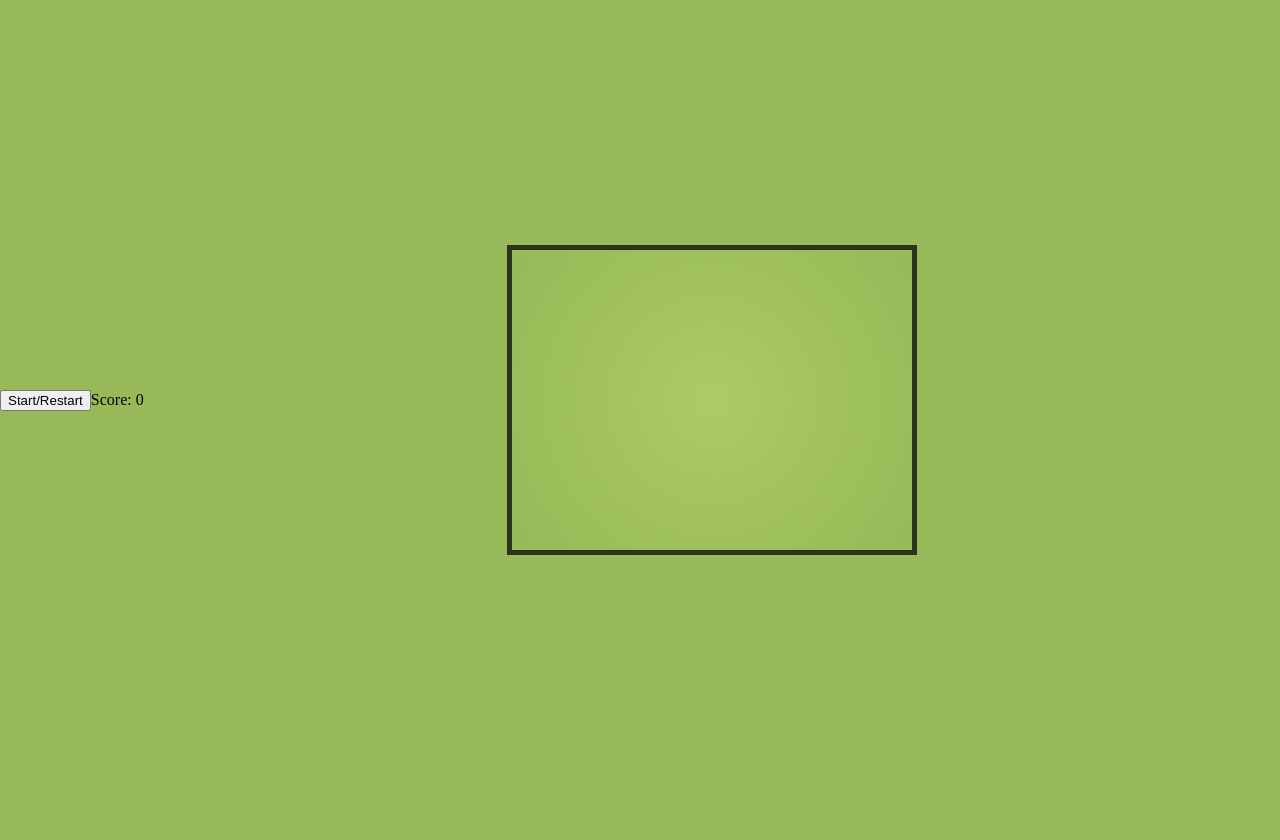
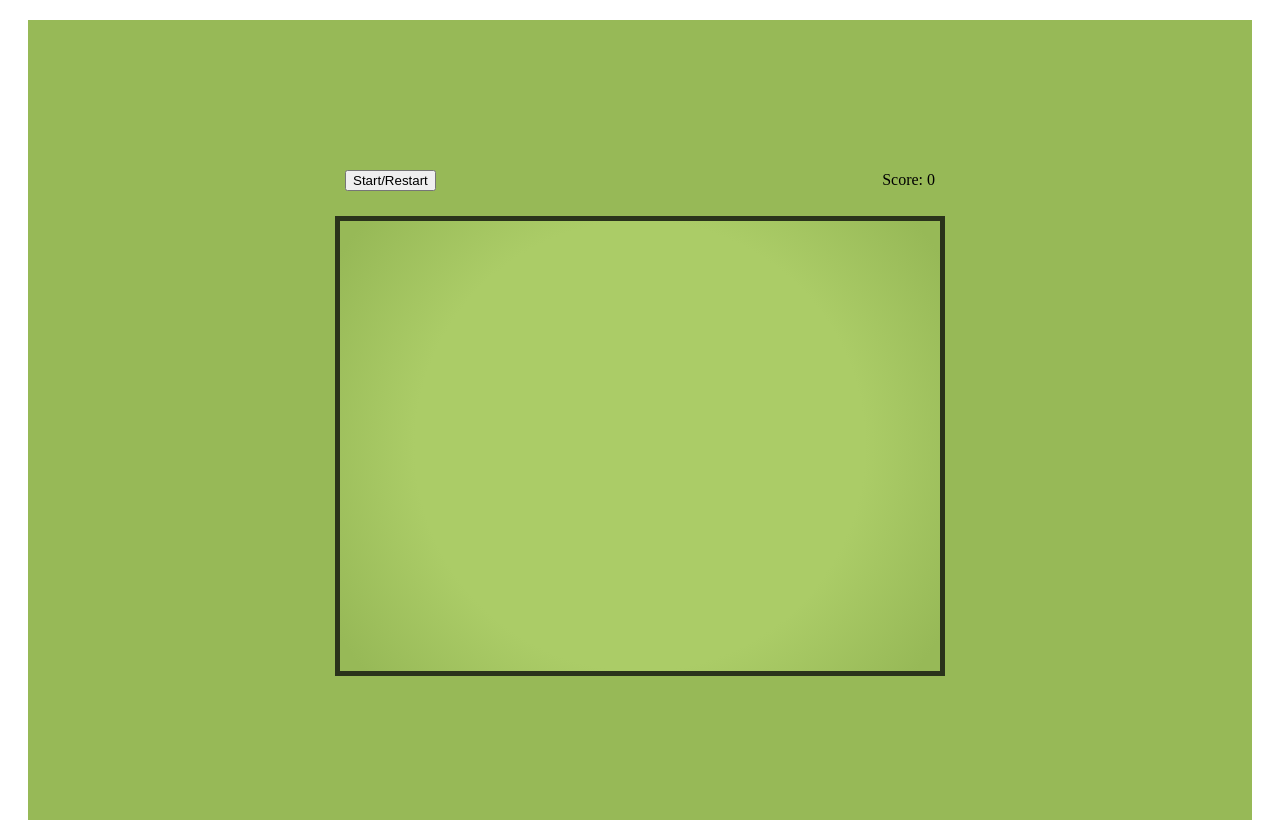
Before and after one commit to AnnaLinden/JS-Multiplication-snake, a plain HTML site: page index.html in a window 1280 px wide. Before the commit the page ends 800 px from the top, so only its background shows below. Drawn offline with Linux system fonts and the light colour scheme.

Commit message:
design adjustments

```diff
--- a/app.js
+++ b/app.js
@@ -3,7 +3,7 @@ document.addEventListener('DOMContentLoaded', function() {
     const scoreDisplay = document.querySelector('span');
     const startBtn = document.querySelector('.start');
 
-    const width = 20;
+    let width = 20;
     let currentIndex = 0; // first div in our grid
     let foodIndex = 0; // first div in our grid
     let currentSnake = [2,1,0]; // the div in our grid being 2 (or the HEAD), and 0 being the end (TAIL, with all 1's being the body from now on)
@@ -101,6 +101,12 @@ document.addEventListener('DOMContentLoaded', function() {
         }
 
         document.addEventListener('keyup', control);
+        document.addEventListener("keydown", function(e) {
+            // key codes for arrow keys are 37, 38, 39, 40
+            if([37, 38, 39, 40].includes(e.keyCode)) {
+                e.preventDefault();
+            }
+        });
         startBtn.addEventListener('click', startGame);
 
 
--- a/index.html
+++ b/index.html
@@ -7,8 +7,11 @@
     <script src="app.js" charset="utf-8"></script>
 </head>
 <body>
-    <button class="start">Start/Restart</button>
-    <div class="score">Score: <span>0</span></div>
+    <div class="game-container">
+        <div class="controls">
+          <button class="start">Start/Restart</button>
+          <div class="score">Score: <span>0</span></div>
+        </div>
 
     <div class="grid">
         <div></div>
@@ -313,6 +316,7 @@
 
 
     </div>
+    </div>
 
 </body>
 </html>
--- a/style.css
+++ b/style.css
@@ -1,18 +1,34 @@
-body {
+.game-container {
     display: flex;
+    flex-direction: column;
+    align-items: center;
     justify-content: center;
+    height: 100vh;
+    background-color: rgb(151, 185, 87);
+    margin: 20px;
+}
+
+.controls {
+    display: flex;
+    flex-direction: row;
+    justify-content: space-between;
+    width: 100%;
+    max-width: 600px;
     align-items: center;
-    height: 100vh;
-    margin: 0;
-    background-color: rgb(151, 185, 87)
+    margin-bottom: 20px;
+}
+
+.start, .score {
+    margin: 5px;
 }
 
 .grid {
-    width: 400px;
-    height: 300px;
+    width: 600px;
+    height: 450px;
     background: radial-gradient(
     circle,
     rgb(171, 204, 103) 0%,
+    rgb(171, 204, 103) 60%,
     rgb(151, 185, 87) 95%,
     rgb(151, 185, 87) 100%
   );
@@ -22,12 +38,12 @@ body {
     border-color: rgb(42,51,27);
     border-width: thick;
     position: relative;
-    margin: auto;
+    margin: 20;
 }
 
 .grid  div {
-    width: 20px;
-    height: 20px;
+    width: 30px;
+    height: 30px;
 }
 
 .snake {
```
